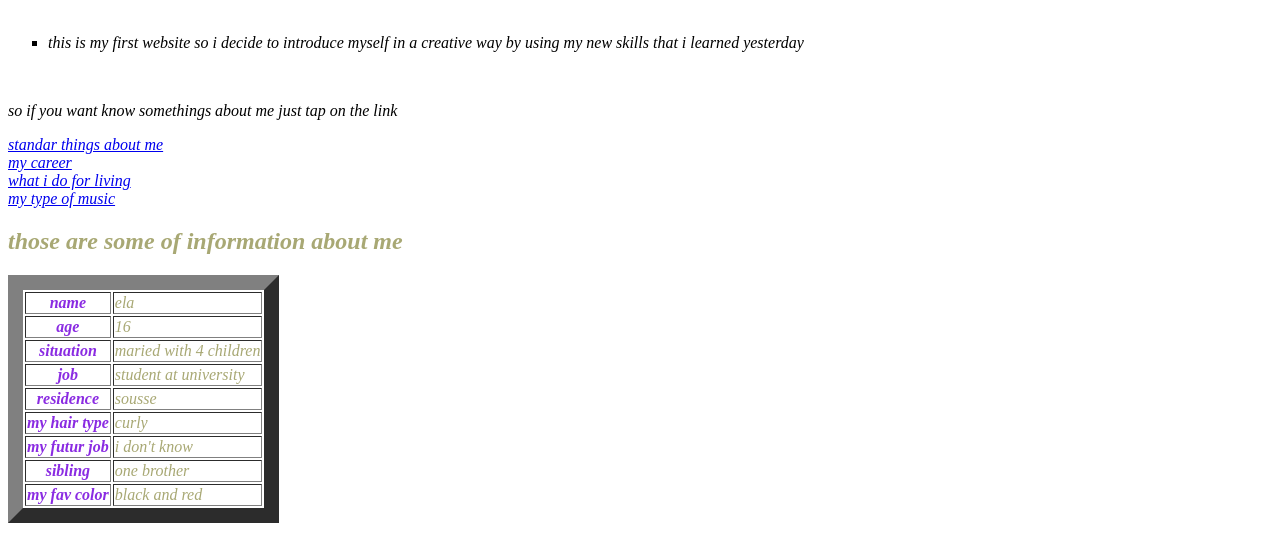
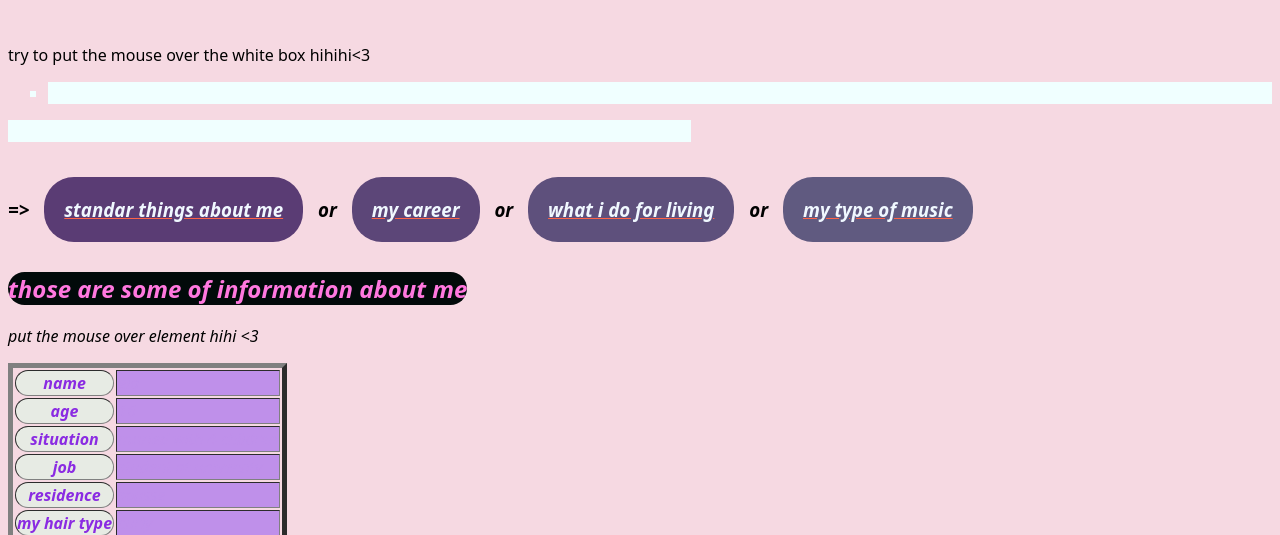
Before and after one commit to elaaaaaaaaaaaa/my-app, a plain HTML site: page ela .html in a window 1280 px wide. Shown: the part 80-615 px from the top of the page. Drawn offline with Linux system fonts and the light colour scheme.

Commit message:
ela checkpoint

```diff
--- a/ela .html
+++ b/ela .html
@@ -1,14 +1,17 @@
 <!DOCTYPE html>
-<html>
+<html lang="">
     <head>
+        <meta charset="" />
+		<link rel="stylesheet" href="./ela.css" />
+        <meta name="viewport" content="width=, initial-scale=" />
         <title>
             spider ela check point
         </title>
         <!--le titre de cette page web-->
     </head>
-    <body>
+    <body style="font-family: system-ui, -apple-system, BlinkMacSystemFont, 'Segoe UI', Roboto, Oxygen, Ubuntu, Cantarell, 'Open Sans', 'Helvetica Neue', sans-serif;">
         <header>
-        <h1 style="color: pink;">
+        <h1 style="color: rgb(224, 109, 128);">
             <!--permet de modifier le couleur par defaut-->
             <i>
                 <!--c'est une balise qui permet de rendre l'ecriture italique-->
@@ -19,46 +22,58 @@
             </i>
         </h1>
     </br>
-        <p>
+        <p>try to put the mouse over the white box hihihi<3
             <i>
                 <ul>
-                    <li type="square">
-                        this is my first website so i decide to introduce myself in a creative way by using my new skills that i learned yesterday
+                    <b>
+                    <li class="ba" type="square">
+                        this is my first website so i decide to introduce myself in a creative way by using my new skills that i learned yesterday ......<3
                     </li>
+                    </b>
                 </ul>
             </i>
         </p>
-    </br>
+
     <p>
         <i>
-            so if you want know somethings about me just tap on the link </br>
-            <nav>
-            <a href="#standar things about me">
-                 standar things about me
-                </a></br>
-            <a href="#my career">
-                 my career
-                 </a></br>
-            <a href="#what i do for living">
-                what i do for living
-            </a></br>
-            <a href="#my type of music">
-                 my type of music
-                </a></br>
+            <b class="ba">
+            ===>>>so if you want know somethings about me just tap on one of those links right there</b>
+        <nav><h6><h3>=>
+                            <a class="a" href="#standar things about me">
 
-        </nav>
+                            <p class="slm">standar things about me </p>
+                            </a>
+                       or
+                            <a class="e" href="#my career">
+                            <p class="slm">my career </p>
+                            </a>
+                         or
+                            <a class="c" href="#what i do for living">
+                                <p class="slm"> what i do for living</p>
+                            </a>
+                        or
+                        <a class="d" href="#my type of music">
+                            <p class="slm">
+                            my type of music
+                            </p>
+                           </a>
+                       </h3>
+                </h6>
+            </nav>
         </p>
     </header>
     <footer>
-    <a name="standar things about me" style="color:rgb(168, 168, 116);">
+    <a class="sah" name="standar things about me">
         <h2>
             <b>
-                <i>
+                <i class="bi" >
                     those are some of information about me
                 </i>
             </b>
+        </br>
         </h2>
-        <table border="15">
+        <p> put the mouse over element hihi <3</p>
+        <table border="5">
             <tr>
                 <th style="color: blueviolet;">name</th>
                 <td>ela</td>
@@ -98,8 +113,12 @@
 
           </table>
     </a>
-    <a name="my career">
-        <h2 style="color: rgb(168, 168, 116);">carrrrrrrrrrreeeeeeeer</h2>
+    <a class="sah" name="my career">
+        <b>
+        <h2 ><i class="bi">carrrrrrrrrrreeeeeeeer</i></h2>
+        </b>
+
+
         <b>
             <i>
                 as an 16 years old i still haven't had that important career  but </i></br>
@@ -120,12 +139,10 @@
 
         </b>
     </a>
-    <a name="what i do for living">
-    <h2 style="color: rgb(168, 168, 116);">what i do for living</h2>
+    <a class="sah" name="what i do for living">
+    <h2 ><i class="bi">what i do for living </i></h2>
     <b>
-        <i>
         sure that as an 16 years old girl i should have expenses so :
-        </i>
     </b>
     <ul>
         <li>
@@ -145,9 +162,9 @@
         </li>
     </ul>
     </a>
-    <a name="my type of music">
+    <a class="sah" name="my type of music">
         <h2>
-            <i style="color:rgb(168, 168, 116);">
+            <i class="bi">
                 musiic
             </i>
         </h2>
@@ -157,5 +174,7 @@
             <a href="https://youtu.be/_A72oGslteY?list=RDMVrXtl7sK20">top3</a></br>
         </nav>
     </a>
+    <p>thank you for visiting my website..</p>
+<p>see u in another one</p>
     </footer>
     </body>
--- /dev/null
+++ b/ela.css
@@ -0,0 +1,82 @@
+a:link {
+    color: tomato;
+}
+a:visited {
+    color: rgb(14, 5, 3);
+}
+body{
+    background-color: rgb(246, 217, 226);
+}
+i{
+    font-style:oblique;
+}
+    h1:hover{
+        color: brown;}
+
+        .a{
+            background-color: rgb(90, 60, 116);
+            border-radius: 30px;
+            margin: 10px;
+        }
+        .e{
+            background-color: rgb(92, 70, 120);
+            border-radius: 30px ;
+            margin: 10px;
+        }
+        .c{
+            background-color: rgb(94, 80, 124);
+            border-radius: 30px;
+            margin: 10px;
+        }
+        .d{
+            background-color: rgb(96, 90, 128);
+            border-radius: 30px;
+            margin: 10px;
+        }
+.a , .c , .d , .e{
+        display: inline-block;
+}
+.slm{
+    color: aliceblue;
+    border-radius: 50px / 25px;
+    margin: 20px;
+}
+h3{
+    font-style:oblique;
+}
+.la{
+    background-color: rgb(149, 114, 140);
+    border-radius: 50;
+    color: black;
+}
+.ba{
+    color: azure;
+    background-color: azure;
+    border: 2px;
+}
+.ba:hover{
+    color: rgb(172, 87, 142);
+}
+.bi{
+    color: rgb(255, 120, 223);
+    border-radius: 30px;
+    background-color: rgb(2, 10, 10);
+}
+sah{
+    display: inline-block;
+    border: 2px;
+}
+th{
+    border-radius: 50px;
+    background-color: rgb(231, 235, 228);
+}
+td{
+    color:  rgb(191, 144, 234);
+    background-color:  rgb(191, 144, 234);
+}
+td:hover{
+    color:black;
+}
+.lal{
+    background-color: azure;
+}
--- /dev/null
+++ b/styles.css
@@ -0,0 +1,30 @@
+body{
+    background-color:rgb(223, 156, 168);
+}
+label{
+    color: rgb(80, 50, 108);
+}
+.he4a{
+    color: rgb(46, 46, 123);
+}
+select{
+    background-color:rgb(229, 170, 229);
+}
+.l{
+    background-color: blanchedalmond;
+}
+.e{
+    background-color: blanchedalmond;
+}
+.f{
+    background-color: blanchedalmond;
+}
+.r{
+    background-color: blanchedalmond;
+}
+.d{
+    background-color: aquamarine;
+}
+h3{
+    padding: .5em;
+}
```
Also changed, not shown: sdu.html (+13 -7 lines).
